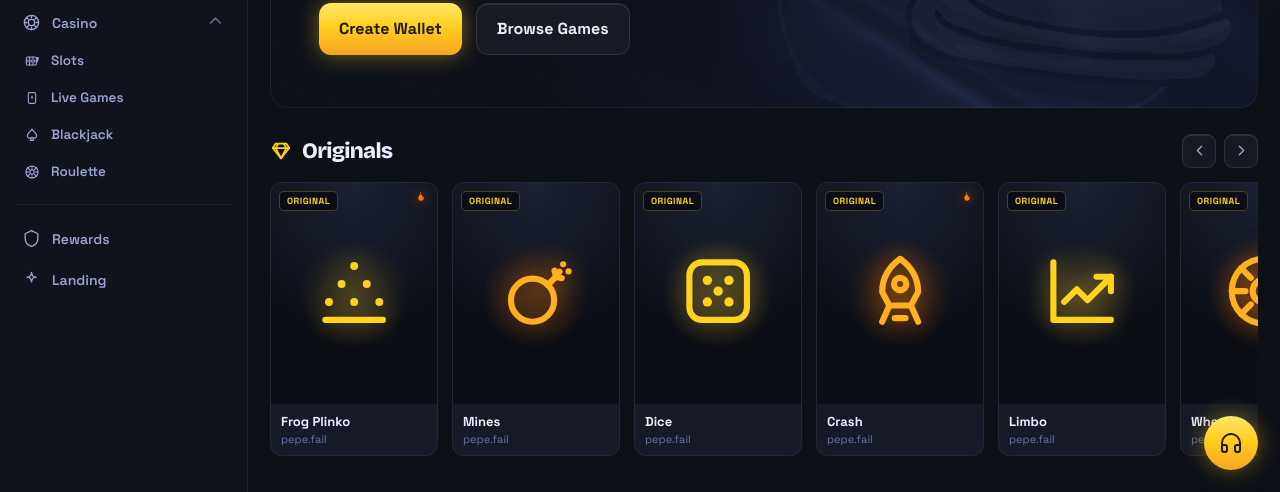
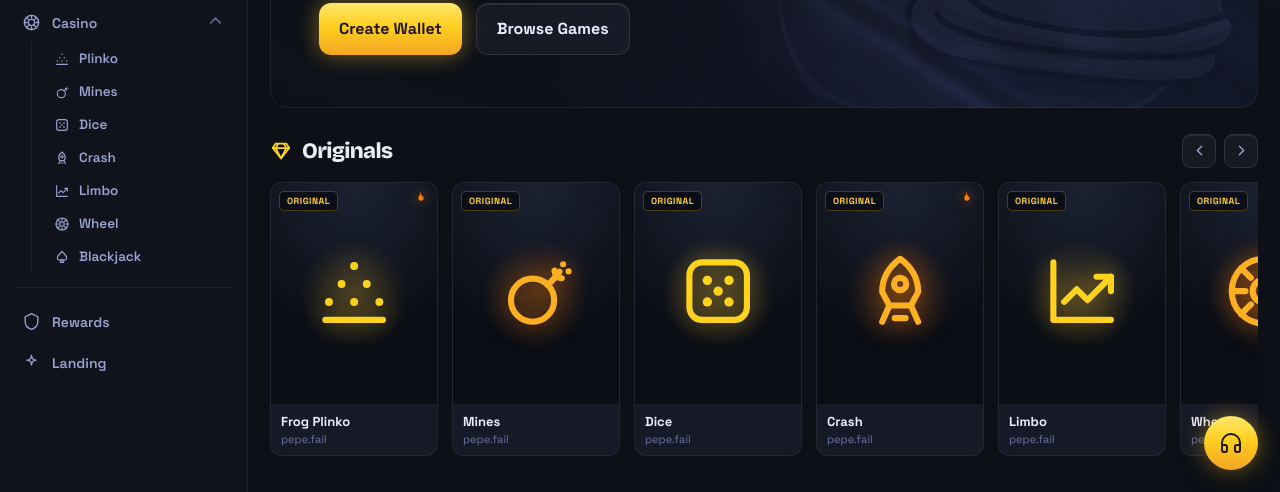
Before and after one commit to averageballer13/pepefail, a plain HTML site: page casino.html in a window 1280 px wide. Shown: the part 308-800 px from the top of the page. Drawn offline with nearby package versions, Linux system fonts and the light colour scheme.

Commit message:
Nest the casino menu and list only real game pages

```diff
--- a/assets/css/styles.css
+++ b/assets/css/styles.css
@@ -235,11 +235,23 @@ h1, h2, h3, .display {
 .nav__item .chev { margin-left: auto; transition: 0.2s; opacity: .6; width: 15px; height: 15px; }
 
 .nav__group { margin-top: 4px; }
-.nav__sub { display: flex; flex-direction: column; overflow: hidden; max-height: 0; transition: max-height 0.3s ease; }
-.nav__group.open .nav__sub { max-height: 360px; }
+
+/* Sub-items sit clearly inside the group: indented, smaller, and hung off
+   a thin rail that lines up under the parent icon. */
+.nav__sub {
+  display: flex; flex-direction: column;
+  overflow: hidden; max-height: 0;
+  margin: 0 0 0 21px;
+  padding-left: 12px;
+  border-left: 1px solid var(--line);
+  transition: max-height 0.3s ease;
+}
+.nav__group.open .nav__sub { max-height: 420px; }
 .nav__group.open > .nav__item .chev { transform: rotate(180deg); }
-.nav__sub .nav__item { padding-left: 14px; font-size: 13.5px; }
+.nav__sub .nav__item { padding: 8px 10px; font-size: 13.5px; gap: 9px; }
 .nav__sub .nav__item svg { width: 16px; height: 16px; }
+/* the rail already marks the group, so the active bar hugs the item */
+.nav__sub .nav__item.active::before { left: -13px; }
 
 .nav__divider { height: 1px; background: var(--line); margin: 12px 6px; }
 
--- a/assets/js/shell.js
+++ b/assets/js/shell.js
@@ -15,14 +15,19 @@ const NAV_MAIN = [
   { k: "recent", ic: "clock", t: "Recently Played", href: B + "pages/recent.html" },
 ];
 
+/* One group, listing every game mode that has a page of its own.
+   There is no per-category landing page: the group is the menu. */
 const NAV_GROUPS = [
   {
     k: "casino", ic: "chip", t: "Casino", open: true,
     items: [
-      { k: "slots", ic: "slot", t: "Slots", href: B + "pages/slots.html" },
-      { k: "live", ic: "cards", t: "Live Games", href: B + "pages/live.html" },
+      { k: "plinko", ic: "plinko", t: "Plinko", href: B + "games/plinko.html" },
+      { k: "mines", ic: "bomb", t: "Mines", href: B + "games/mines.html" },
+      { k: "dice", ic: "dice", t: "Dice", href: B + "games/dice.html" },
+      { k: "crash", ic: "rocket", t: "Crash", href: B + "games/crash.html" },
+      { k: "limbo", ic: "chart", t: "Limbo", href: B + "games/limbo.html" },
+      { k: "wheel", ic: "wheel", t: "Wheel", href: B + "games/wheel.html" },
       { k: "blackjack", ic: "spade", t: "Blackjack", href: B + "games/blackjack.html" },
-      { k: "roulette", ic: "wheel", t: "Roulette", href: B + "pages/live.html" },
     ],
   },
 ];
```
